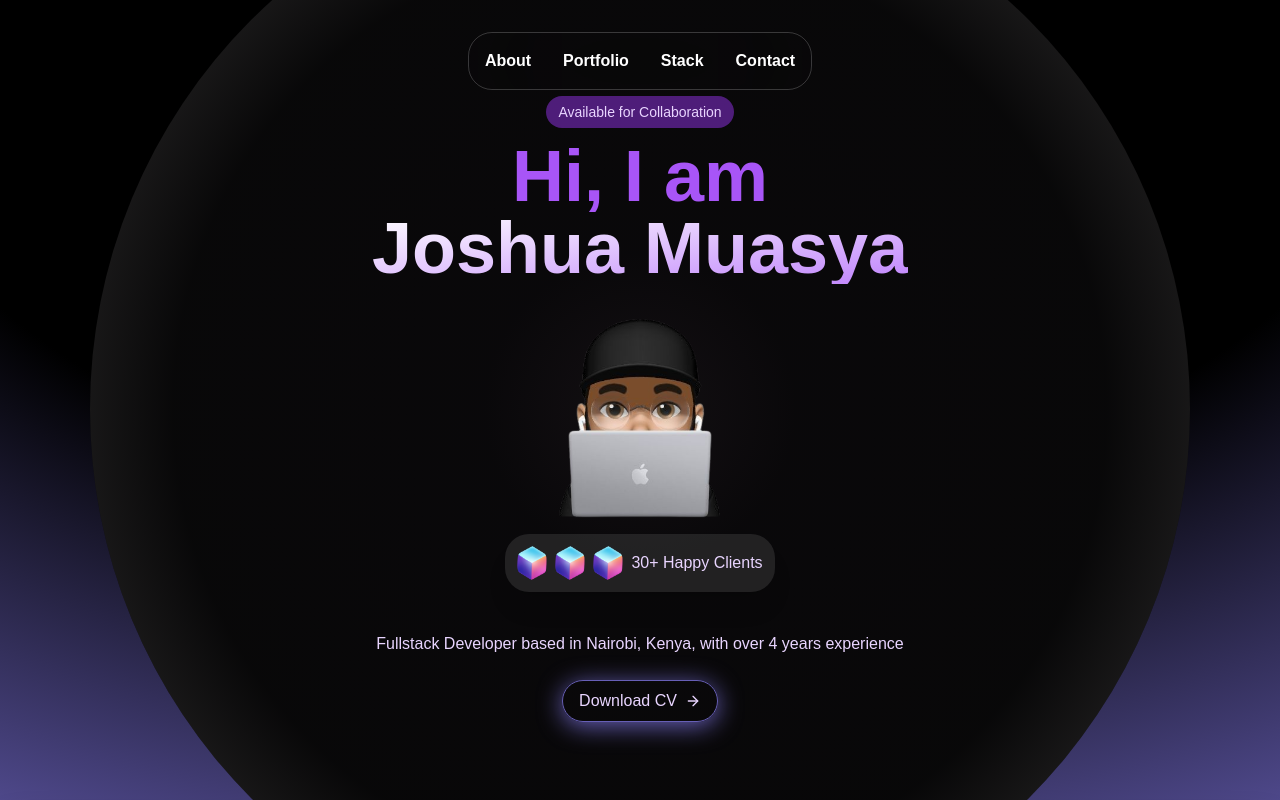
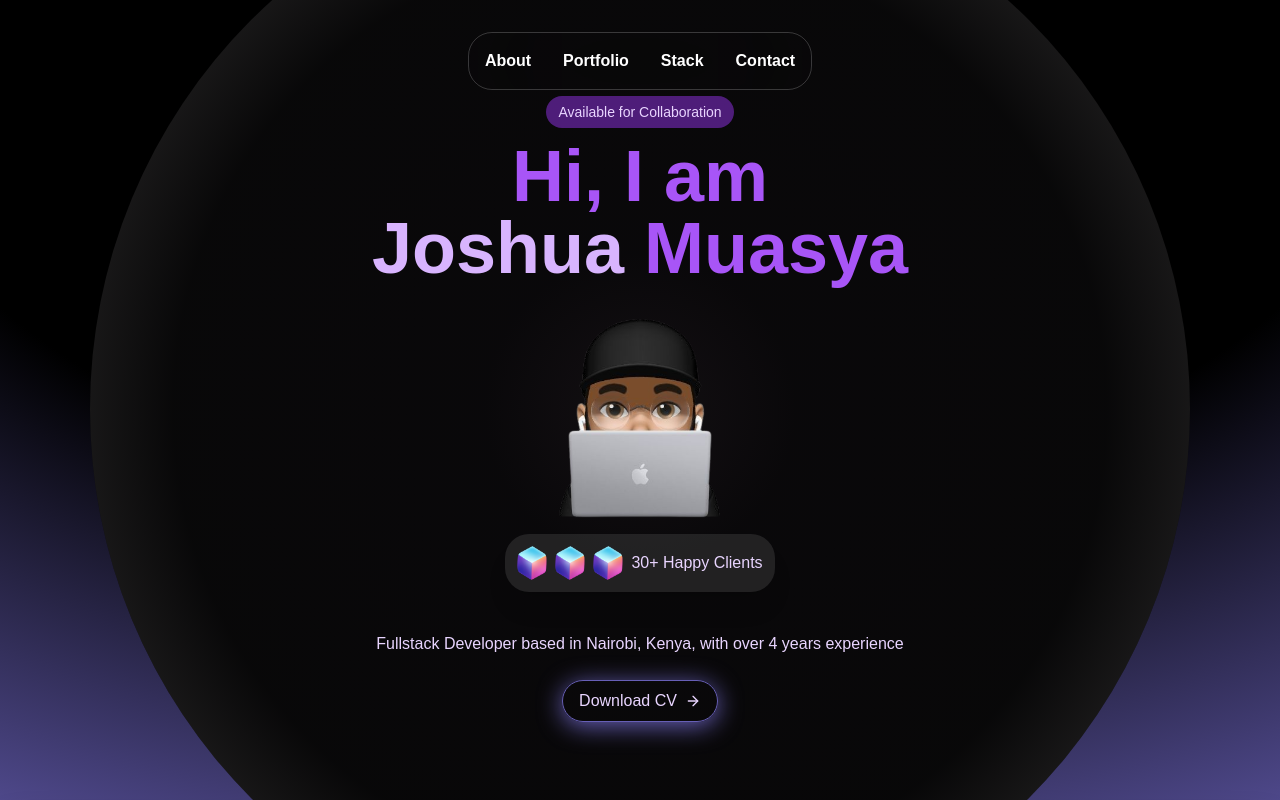
Before and after one commit to JoshMuasya/josh-portfolio, a Next.js app: page / in a window 1280 px wide. Shown: the top 800 px of the page. Built offline with nearby package versions, Linux system fonts and the light colour scheme.

Commit message:
Fixed Hero CSS

```diff
--- a/app/globals.css
+++ b/app/globals.css
@@ -72,6 +72,12 @@ body {
 
 }
 
+@media (max-width: 768px) {
+  .mobile-gradient {
+    background: linear-gradient(to bottom, white, purple);
+  }
+}
+
 html {
   scroll-behavior: smooth;
 }
--- a/components/Hero.tsx
+++ b/components/Hero.tsx
@@ -39,8 +39,8 @@ export const Hero = () => {
                     Available for Collaboration
                 </span>
                 <h1 className="text-purple-500 text-5xl md:text-7xl font-black">Hi, I am</h1>
-                <h1 className="max-w-3xl bg-gradient-to-br from-white to-purple-400 md:from-white md:to-purple-400 bg-clip-text font-black leading-tight text-transparent text-5xl md:text-7xl text-center">
-                    Joshua Muasya
+                <h1 className="max-w-3xl font-black leading-tight text-purple-500 text-5xl md:text-7xl text-center">
+                    <span className="text-purple-300">Joshua</span> Muasya
                 </h1>
                 <div>
                     <Image
```
